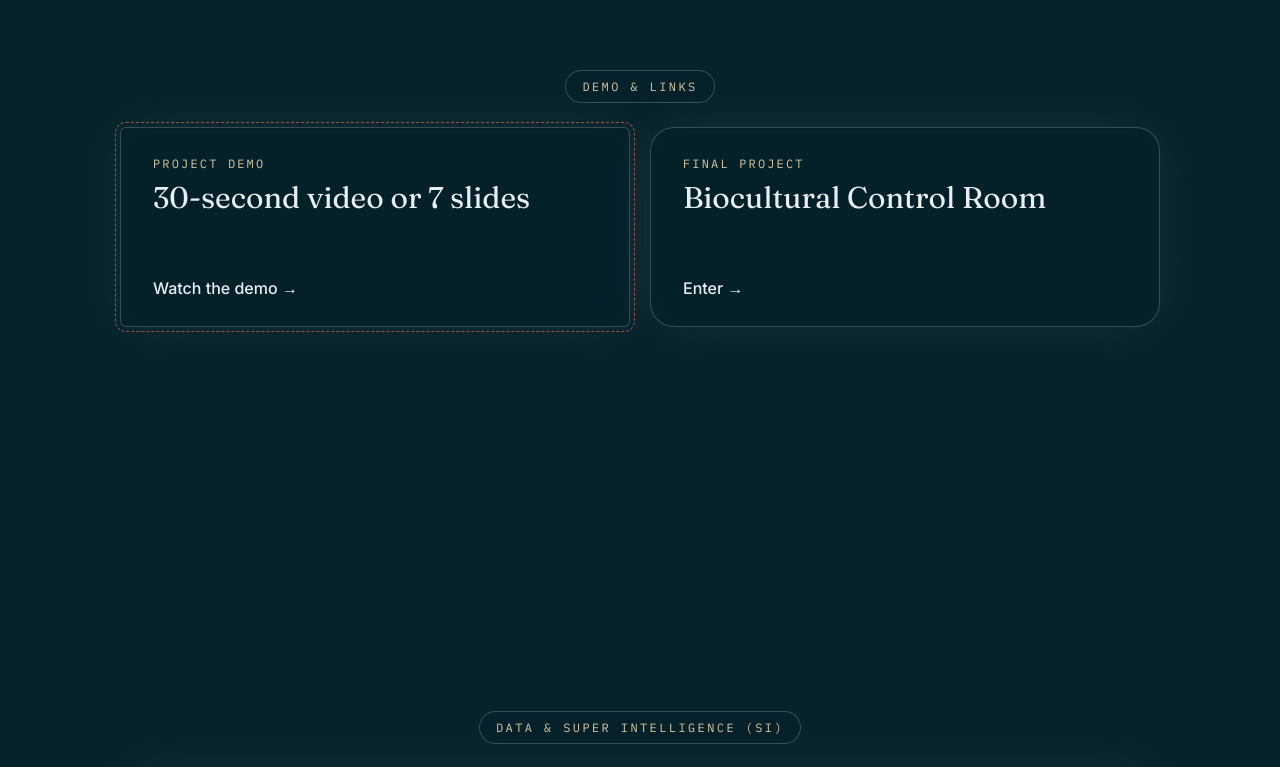
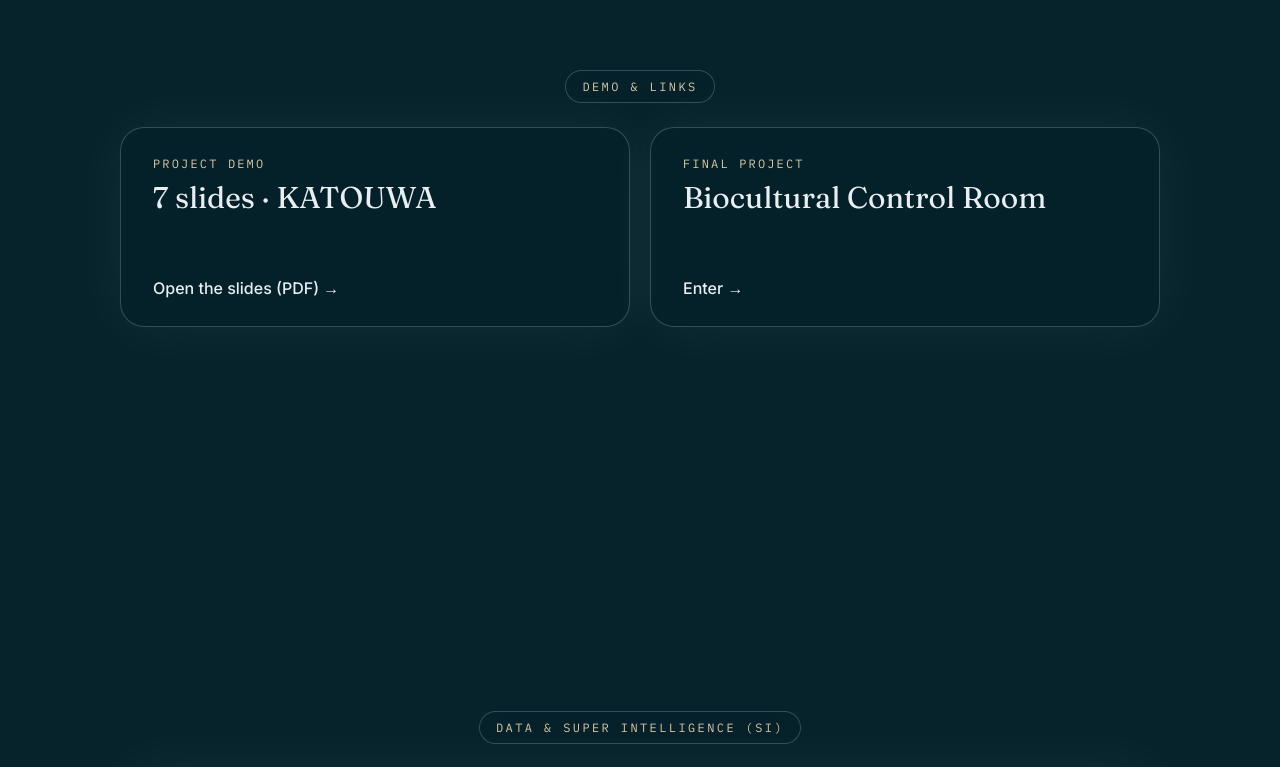
Before and after one commit to MiguelCarpioC/Katouwa-WebApp, a website: page index.html in a window 1280 px wide. Shown: the part 4620-5387 px from the top of the page. Drawn offline with Linux system fonts and the light colour scheme.

Commit message:
Link the 7-slide demo and declare Gemini for the background image
Co-Authored-By: Claude Opus 5.5 <noreply@anthropic.com>
Claude-Session: https://claude.ai/code/session_016ckHnKyKBp4T6WaziNmKqe

```diff
--- a/index.html
+++ b/index.html
@@ -165,10 +165,10 @@
       <div class="stage__inner stage__inner--wide">
         <p class="eyebrow">Demo &amp; links</p>
         <div class="links">
-          <a class="card link todo" href="#" aria-disabled="true">
+          <a class="card link" href="assets/KATOUWA_7_Slides_English.pdf" target="_blank" rel="noopener">
             <span class="link__kicker">Project demo</span>
-            <span class="link__title">30-second video or 7 slides</span>
-            <span class="link__go">Watch the demo →</span>
+            <span class="link__title">7 slides · KATOUWA</span>
+            <span class="link__go">Open the slides (PDF) →</span>
           </a>
           <a class="card link" href="sala.html">
             <span class="link__kicker">Final project</span>
@@ -207,7 +207,7 @@
           <h3>Use of Super Intelligence (SI)</h3>
           <ul class="data__list">
             <li><b class="tag">SI</b> Code of this web experience written with the assistance of Claude (Anthropic)</li>
-            <li class="todo"><b class="tag">SI</b> Background image: state the tool used and whether it was AI-generated</li>
+            <li><b class="tag">SI</b> Background image (water, mangrove and moon) generated with Google Gemini</li>
           </ul>
         </div>
       </div>
```
Also changed, not shown: 1 other file.
